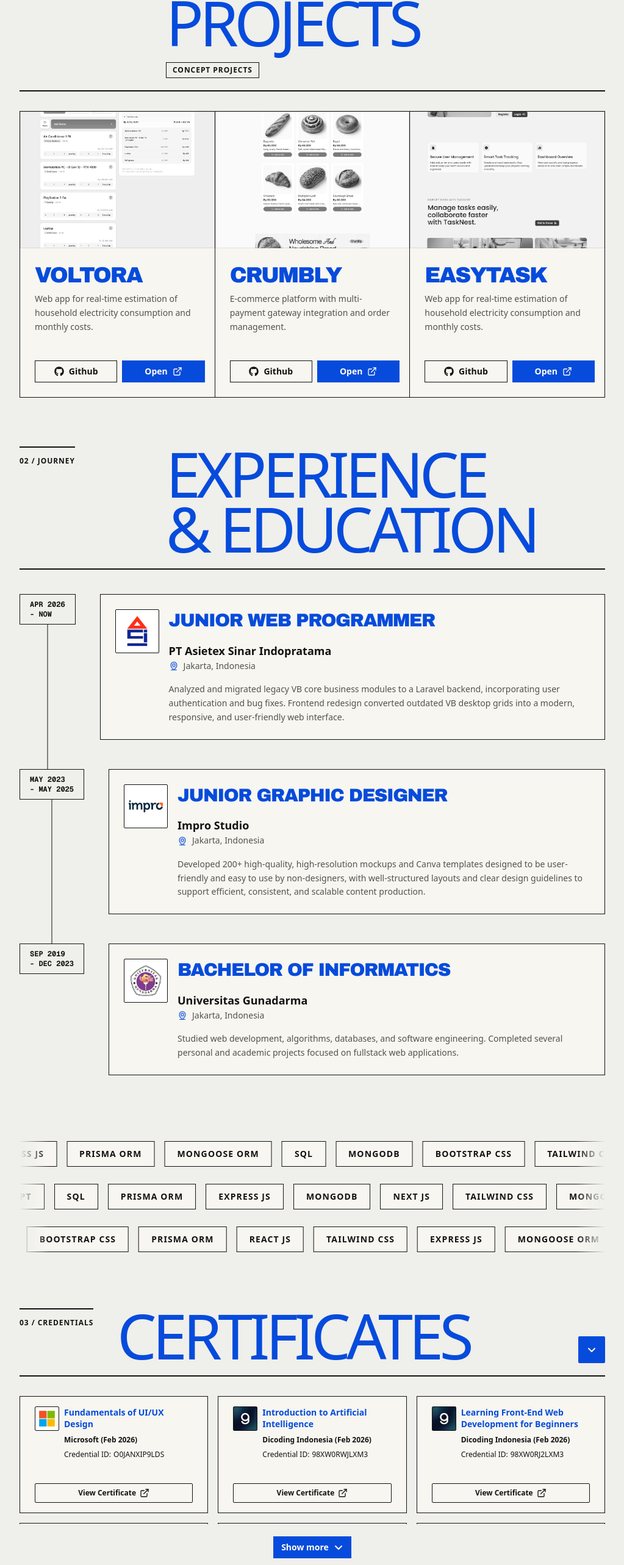
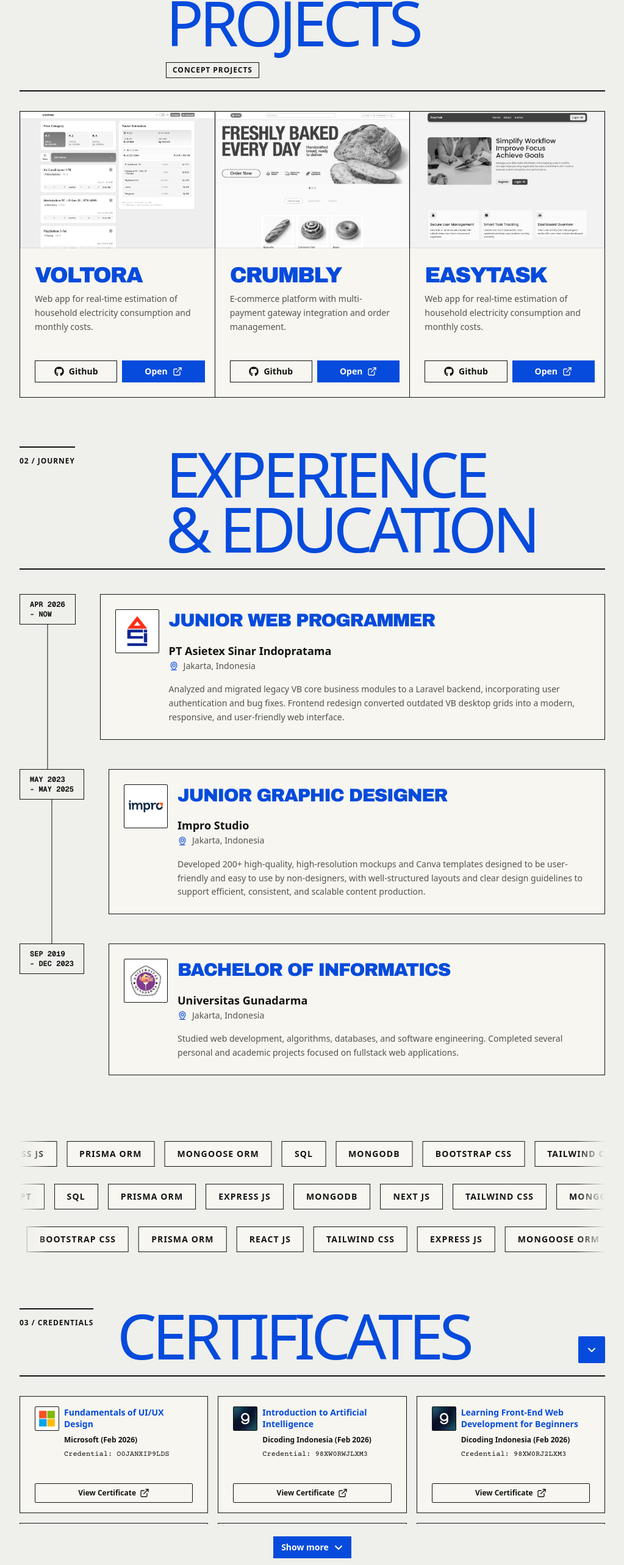
Before and after one commit to hmuawiyah/Web-Portofolio, a Next.js app: page / in a window 1280 px wide. Shown: the part 1044-3610 px from the top of the page at 61% size, without its empty margins (128-1151 px from the left). Built offline with nearby package versions, Linux system fonts and the light colour scheme.

Commit message:
feat: add Courier Prime font and update styles in components

```diff
--- a/src/app/globals.css
+++ b/src/app/globals.css
@@ -12,6 +12,7 @@
   --color-foreground: var(--foreground);
   --font-sans: var(--font-geist-sans);
   --font-mono: var(--font-geist-mono);
+  --font-courier: var(--font-courier-prime);
   --color-sidebar-ring: var(--sidebar-ring);
   --color-sidebar-border: var(--sidebar-border);
   --color-sidebar-accent-foreground: var(--sidebar-accent-foreground);
--- a/src/app/layout.tsx
+++ b/src/app/layout.tsx
@@ -1,6 +1,6 @@
 
 import type { Metadata } from "next"
-import { Allura, Geist, Geist_Mono } from "next/font/google"
+import { Allura, Courier_Prime, Geist, Geist_Mono } from "next/font/google"
 import "./globals.css"
 import Navbar from "@/components/Navbar"
 import { SoftGradient } from "@/components/SoftGradient"
@@ -19,6 +19,12 @@
   variable: "--font-allura",
   subsets: ["latin"],
   weight: "400",
+})
+
+const courierPrime = Courier_Prime({
+  variable: "--font-courier-prime",
+  subsets: ["latin"],
+  weight: ["400", "700"],
 })
 
 export const metadata: Metadata = {
@@ -41,7 +47,7 @@
       </head>
 
       <body
-        className={`${geistSans.variable} ${geistMono.variable} ${allura.variable} antialiased bg-background`}
+        className={`${geistSans.variable} ${geistMono.variable} ${allura.variable} ${courierPrime.variable} antialiased bg-background`}
       >
         <Navbar />
 
--- a/src/components/Certificate.tsx
+++ b/src/components/Certificate.tsx
@@ -172,7 +172,7 @@
                         <CardContent className="flex flex-col justify-between h-full">
                             <div className="flex gap-2">
                                 <div
-                                    className="hidden md:block w-10 h-10 shrink-0 bg-cover bg-center rounded-md border border-border"
+                                    className="w-10 h-10 shrink-0 bg-cover bg-center rounded-md border border-border"
                                     style={{ backgroundImage: `url('${val.icon}')` }}
                                 ></div>
                                 <div className="flex flex-col gap-2">
@@ -180,13 +180,8 @@
                                     <div className="text-xs font-semibold">
                                         {val.org} ({val.year})
                                     </div>
-                                    <div className="hidden md:block text-xs min-h-0!">
-                                        <span className="mr-1 text-foreground">
-                                            Credential ID:
-                                        </span>
-                                        <span className="text-foreground">
-                                            {val.id}
-                                        </span>
+                                    <div className="font-courier text-foreground text-xs min-h-0!">
+                                        Credential: {val.id}
                                     </div>
                                 </div>
                             </div>
--- a/src/components/PersonalProject.tsx
+++ b/src/components/PersonalProject.tsx
@@ -59,7 +59,7 @@
                         >
                             <div
                                 aria-hidden="true"
-                                className="h-56 w-full cursor-pointer bg-cover bg-center grayscale outline outline-1 -outline-offset-1 outline-black/10 transition-[filter] duration-150 group-hover:grayscale-0"
+                                className="h-56 w-full cursor-pointer bg-cover grayscale outline -outline-offset-1 outline-black/10 transition-[filter] duration-150 group-hover:grayscale-0"
                                 style={{ backgroundImage: `url(${val.img})` }}
                             />
                         </Link>
```
